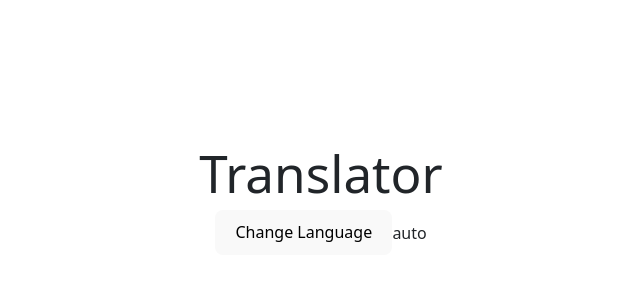
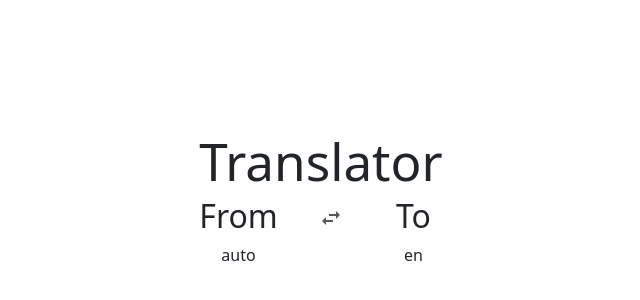
Before and after one commit to oscarsangpa/translator-chatgpt, a React (Vite) app: page / in a window 1280 px wide. Shown: the part 200-500 px from the top of the page, without its empty margins (319-959 px from the left). Built offline with nearby package versions, Linux system fonts and the light colour scheme.

Commit message:
feat: add  some bootstrap component and control and disable button when language is auto

```diff
--- a/src/App.tsx
+++ b/src/App.tsx
@@ -1,21 +1,38 @@
+import { useReducerStore } from "./hooks/useReducerStore";
 import "bootstrap/dist/css/bootstrap.min.css";
+import { Container, Row, Col, Button } from "react-bootstrap";
+
 import "./App.css";
-import { useReducerStore } from "./hooks/useReducerStore";
+import { AUTO_LANGUAGE } from "./constants";
+import { ArrowsIcon } from "./components/Icons";
 
 function App() {
-  const { fromLanguage, setFromLanguage } = useReducerStore();
+  const { fromLanguage, setFromLanguage, toLanguage, interchangeLanguages } =
+    useReducerStore();
+
   return (
-    <div className="App">
+    <Container fluid>
       <h1>Translator</h1>
-      <button
-        onClick={() => {
-          setFromLanguage("es");
-        }}
-      >
-        Change Language
-      </button>
-      {fromLanguage}
-    </div>
+      <Row>
+        <Col>
+          <h2>From</h2>
+          {fromLanguage}
+        </Col>
+        <Col>
+          <Button
+            variant="link"
+            disabled={fromLanguage === AUTO_LANGUAGE}
+            onClick={interchangeLanguages}
+          >
+            <ArrowsIcon />
+          </Button>
+        </Col>
+        <Col>
+          <h2>To</h2>
+          {toLanguage}
+        </Col>
+      </Row>
+    </Container>
   );
 }
 
--- /dev/null
+++ b/src/components/Icons.tsx
@@ -0,0 +1,11 @@
+export const ArrowsIcon = () => (
+  <svg
+    focusable="false"
+    width="24"
+    height="24"
+    xmlns="http://www.w3.org/2000/svg"
+    viewBox="0 0 24 24"
+  >
+    <path d="M6.99 11L3 15l3.99 4v-3H14v-2H6.99v-3zM21 9l-3.99-4v3H10v2h7.01v3L21 9z"></path>
+  </svg>
+);
--- a/src/hooks/useReducerStore.ts
+++ b/src/hooks/useReducerStore.ts
@@ -5,6 +5,7 @@
   FromLanguage,
   Language,
 } from "../types";
+import { AUTO_LANGUAGE } from "../constants";
 
 const initialState: ReducerState = {
   fromLanguage: "auto",
@@ -18,6 +19,8 @@
   const { type } = action;
 
   if (type === "INTERCHANGE_LANGUAGES") {
+    if (state.fromLanguage === AUTO_LANGUAGE) return state;
+
     return {
       ...state,
       fromLanguage: state.toLanguage,
```
